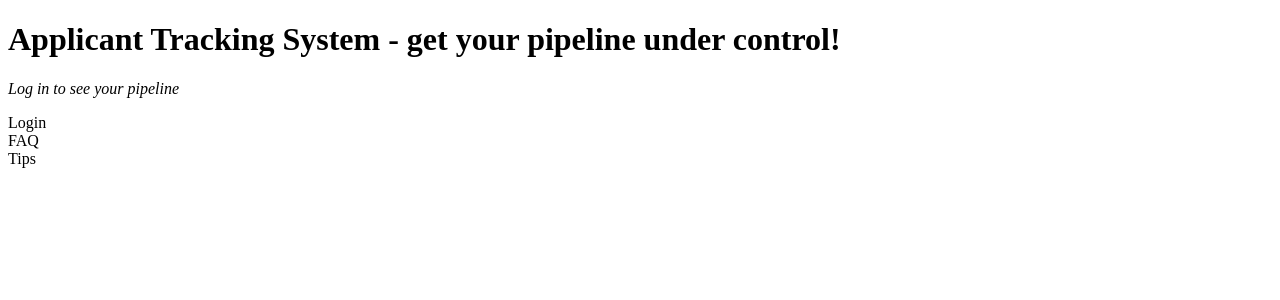
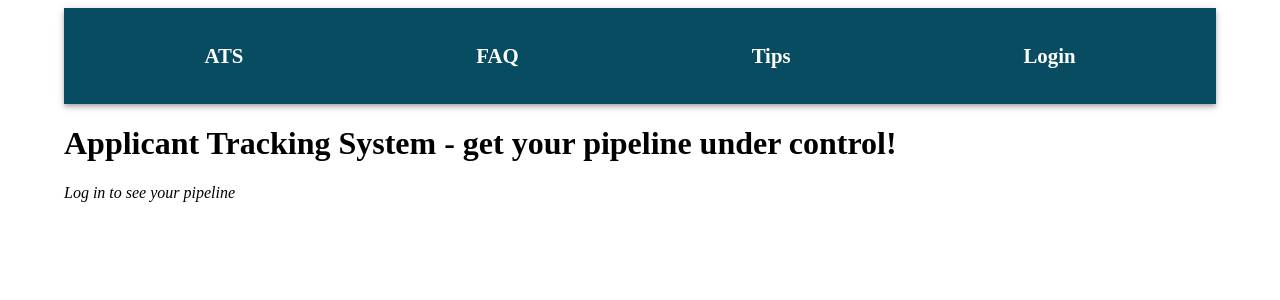
Before and after one commit to MateuszKuruc/ATS-recruitment-app, a React (Create React App) app in the folder ats-frontend/: page / in a window 1280 px wide. Shown: the top 300 px of the page. Built offline with nearby package versions, Linux system fonts and the light colour scheme.

Commit message:
use material UI and styled components to prepare site theme and toolbar

```diff
--- a/ats-frontend/package.json
+++ b/ats-frontend/package.json
@@ -12,6 +12,7 @@
     "react": "^18.2.0",
     "react-dom": "^18.2.0",
     "react-scripts": "5.0.1",
+    "styled-components": "^6.0.8",
     "web-vitals": "^2.1.4"
   },
   "scripts": {
--- a/ats-frontend/src/App.js
+++ b/ats-frontend/src/App.js
@@ -1,6 +1,8 @@
 import LoginForm from "./components/LoginForm";
 import InfoTab from "./components/InfoTab";
 import TipsTab from "./components/TipsTab";
+
+import styled from "styled-components";
 
 import {
   Container,
@@ -9,6 +11,8 @@ import {
   Toolbar,
   createTheme,
   ThemeProvider,
+  Typography,
+  AppBar as MuiAppBar,
 } from "@mui/material";
 
 const websiteTheme = createTheme({
@@ -22,17 +26,38 @@ const websiteTheme = createTheme({
   },
 });
 
+const StyledAppBar = styled(MuiAppBar)`
+  padding: 1rem;
+  margin: 0rem;
+`;
+
+const StyledToolBar = styled(Toolbar)`
+  display: flex;
+  gap: 2rem;
+  justify-content: space-around;
+  font-size: 1.3rem;
+  font-weight: 900;
+`;
+
 function App() {
   return (
-    <div>
-      <h1>Applicant Tracking System - get your pipeline under control!</h1>
-      <p>
-        <i>Log in to see your pipeline</i>
-      </p>
-      <LoginForm />
-      <InfoTab />
-      <TipsTab />
-    </div>
+    <ThemeProvider theme={websiteTheme}>
+      <Container>
+        <StyledAppBar position="static">
+          <StyledToolBar>
+            ATS
+            <InfoTab />
+            <TipsTab />
+            <LoginForm />
+          </StyledToolBar>
+        </StyledAppBar>
+
+        <h1>Applicant Tracking System - get your pipeline under control!</h1>
+        <p>
+          <i>Log in to see your pipeline</i>
+        </p>
+      </Container>
+    </ThemeProvider>
   );
 }
 
```
Also changed, not shown: 1 other file (tests, documents, lock files or other folders).
